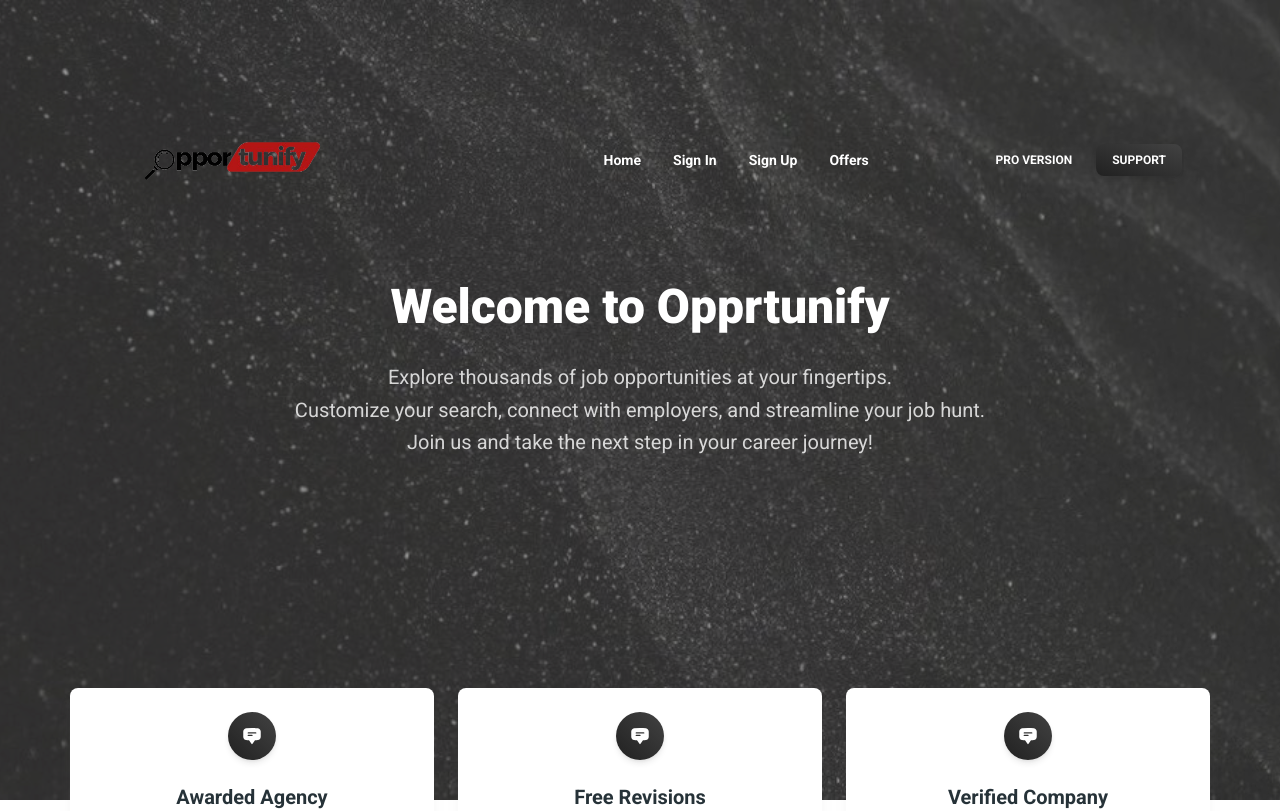
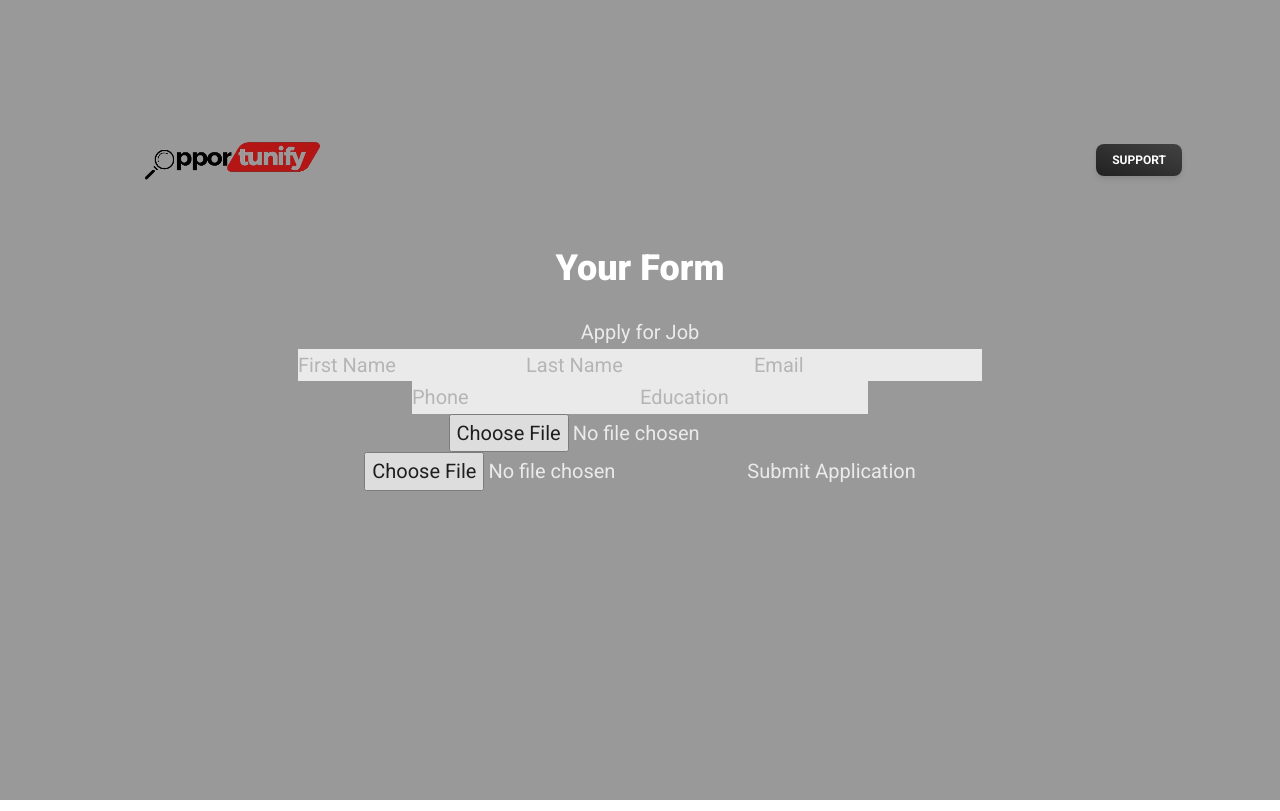
Before and after one commit to HannechiIkram/Opportunify_FrontEnd, a React (Vite) app: page /apply in a window 1280 px wide. Before the commit this address led to /home. Shown: the top 811 px of the page. Built offline with nearby package versions, Linux system fonts and the light colour scheme.

Commit message:
firstcommit

```diff
--- a/package.json
+++ b/package.json
@@ -11,6 +11,7 @@
   "dependencies": {
     "@heroicons/react": "2.0.18",
     "@material-tailwind/react": "2.1.4",
+    "axios": "^1.6.7",
     "prop-types": "15.8.1",
     "react": "18.2.0",
     "react-dom": "18.2.0",
--- a/src/App.jsx
+++ b/src/App.jsx
@@ -1,6 +1,7 @@
 import { Routes, Route, Navigate, useLocation } from "react-router-dom";
 import { Navbar } from "@/widgets/layout";
 import routes from "@/routes";
+import ApplyForm from "./pages/applyForm";
 
 
 function App() {
@@ -12,6 +13,7 @@ function App() {
 
         <div className="container absolute left-2/4 z-10 mx-auto -translate-x-2/4 p-4">
           <Navbar routes={routes} />
+
         </div>
       )
       }
--- a/src/main.jsx
+++ b/src/main.jsx
@@ -16,6 +16,7 @@ import App from "./App";
 import { BrowserRouter } from "react-router-dom";
 import { ThemeProvider } from "@material-tailwind/react";
 import "../public/css/tailwind.css";
+import ApplyForm from "./pages/applyForm";
 
 ReactDOM.createRoot(document.getElementById("root")).render(
 
@@ -23,6 +24,7 @@ ReactDOM.createRoot(document.getElementById("root")).render(
     <BrowserRouter>
       <ThemeProvider>
         <App />
+
       </ThemeProvider>
     </BrowserRouter>
   </React.StrictMode>
--- /dev/null
+++ b/src/pages/applyForm.jsx
@@ -0,0 +1,92 @@
+import React, { useState } from 'react';
+import axios from 'axios';
+import {
+    Card,
+    CardBody,
+    CardHeader,
+    Typography,
+    Button,
+    IconButton,
+    Input,
+    Textarea,
+    Checkbox,
+  } from "@material-tailwind/react";
+const ApplyForm = () => {
+    const [formData, setFormData] = useState({
+        userName: '',
+        userSurname: '',
+        email: '',
+        phone: '',
+        education: '',
+        cv: null,
+        coverLetter: null
+    });
+
+    const handleChange = e => {
+        setFormData({ ...formData, [e.target.name]: e.target.value });
+    };
+
+    const handleFileChange = e => {
+        setFormData({ ...formData, [e.target.name]: e.target.files[0] });
+    };
+
+    const handleSubmit = async e => {
+        e.preventDefault();
+        const postData = new FormData();
+        for (const key in formData) {
+            postData.append(key, formData[key]);
+        }
+        try {
+            await axios.post('http://localhost:3000/applications/apply', postData, {
+                headers: {
+                    'Content-Type': 'multipart/form-data'
+                }
+            });
+            alert('Application submitted successfully!');
+        } catch (error) {
+            console.error('Error submitting application:', error);
+            alert('Failed to submit application. Please try again.');
+        }
+    };
+
+    return (
+<>
+
+
+<div className=" relative flex h-screen content-center items-center justify-center pt-16 pb-32">
+        <div className="absolute top-0 h-full w-full  opacity-70 bg-cover bg-center" />
+        <div className="absolute top-0 h-full w-full bg-black opacity-40 bg-cover bg-center"/>
+        <div className="max-w-8xl container relative mx-auto">
+          <div className="flex flex-wrap items-center">
+            <div className="ml-auto mr-auto w-full px-4 text-center lg:w-8/12">
+              <Typography
+                variant="h2"
+                color="white"
+                className="mb-6 font-black"
+              >
+                Your Form
+              </Typography>
+              <Typography variant="lead" color="white" className="opacity-80">
+              <h2>Apply for Job</h2>
+            <form onSubmit={handleSubmit}>
+                <input type="text" name="userName" placeholder="First Name" value={formData.userName} onChange={handleChange} required />
+                <input type="text" name="userSurname" placeholder="Last Name" value={formData.userSurname} onChange={handleChange} required />
+                <input type="email" name="email" placeholder="Email" value={formData.email} onChange={handleChange} required />
+                <input type="text" name="phone" placeholder="Phone" value={formData.phone} onChange={handleChange} required />
+                <input type="text" name="education" placeholder="Education" value={formData.education} onChange={handleChange} required />
+                <input type="file" name="cv" onChange={handleFileChange} required />
+                <input type="file" name="coverLetter" onChange={handleFileChange} required />
+                <button type="submit">Submit Application</button>
+            </form>
+              </Typography>
+            </div>
+          </div>
+        </div>
+      </div>
+
+
+        </>
+    );
+};
+
+export default ApplyForm;
--- a/src/routes.jsx
+++ b/src/routes.jsx
@@ -1,4 +1,5 @@
 import { Home, Profile, SignIn, SignUp } from "@/pages";
+import ApplyForm from "./pages/applyForm";
 
 export const routes = [
   {
@@ -27,6 +28,11 @@ export const routes = [
     target: "_blank",
     element: "",
   },
+  {
+    name: "Apply",
+    path: "/apply",
+    element: <ApplyForm />,
+  },
 ];
 
 export default routes;
--- a/src/widgets/layout/navbar.jsx
+++ b/src/widgets/layout/navbar.jsx
@@ -80,16 +80,9 @@ export function Navbar({ brandName, routes, action }) {
             {brandName}
           </Typography>
         </Link>
-        <div className="hidden lg:block">{navList}</div>
+
         <div className="hidden gap-2 lg:flex">
-          <a
-            href="https://www.material-tailwind.com/blocks?ref=mtkr"
-            target="_blank"
-          >
-            <Button variant="text" size="sm" color="white" fullWidth>
-              pro version
-            </Button>
-          </a>
+
           {React.cloneElement(action, {
             className: "hidden lg:inline-block",
           })}
@@ -115,7 +108,7 @@ export function Navbar({ brandName, routes, action }) {
         <div className="container mx-auto">
           {navList}
           <a
-            href="https://www.material-tailwind.com/blocks/react?ref=mtkr"
+            href=""
             target="_blank"
             className="mb-2 block"
           >
@@ -136,7 +129,7 @@ Navbar.defaultProps = {
 
   action: (
     <a
-      href="https://www.creative-tim.com/product/material-tailwind-kit-react"
+      href=""
       target="_blank"
     >
       <Button variant="gradient" size="sm" fullWidth>
```
